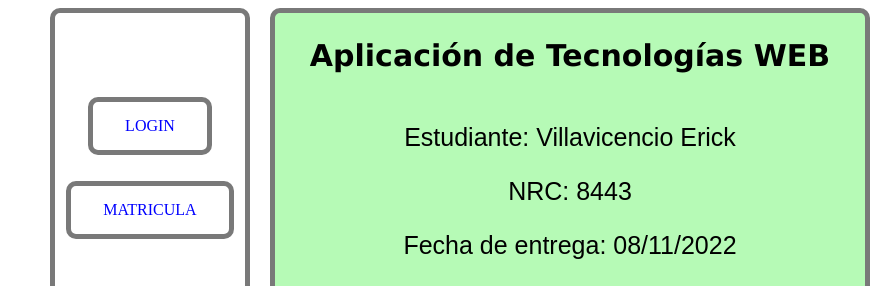
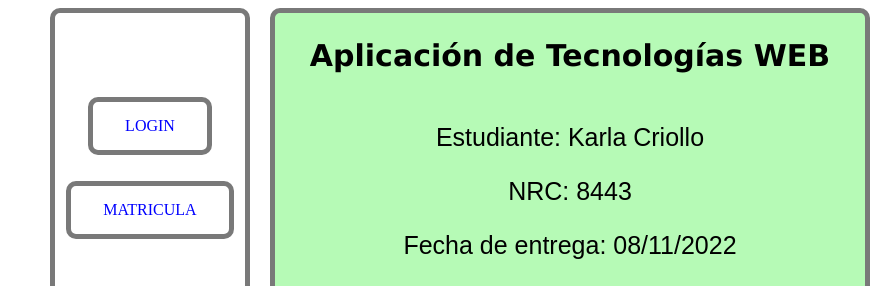
Before and after one commit to 10050-kdcriollo/Solucion_CODIGO, a plain HTML site: page index.html in a window 1280 px wide. Shown: the part 272-558 px from the top of the page, 0-885 px from the left. Drawn offline with Linux system fonts and the light colour scheme.

Commit message:
required

```diff
--- a/index.html
+++ b/index.html
@@ -46,7 +46,7 @@
          <div id="content" class="Texto" data-label="content">
               <h2>Aplicación de Tecnologías WEB</h2>
 
-			  <p>Estudiante: Villavicencio Erick</p>
+			  <p>Estudiante: Karla Criollo</p>
               <p>NRC: 8443</p>
 			  <p>Fecha de entrega: 08/11/2022</p>
 
```
